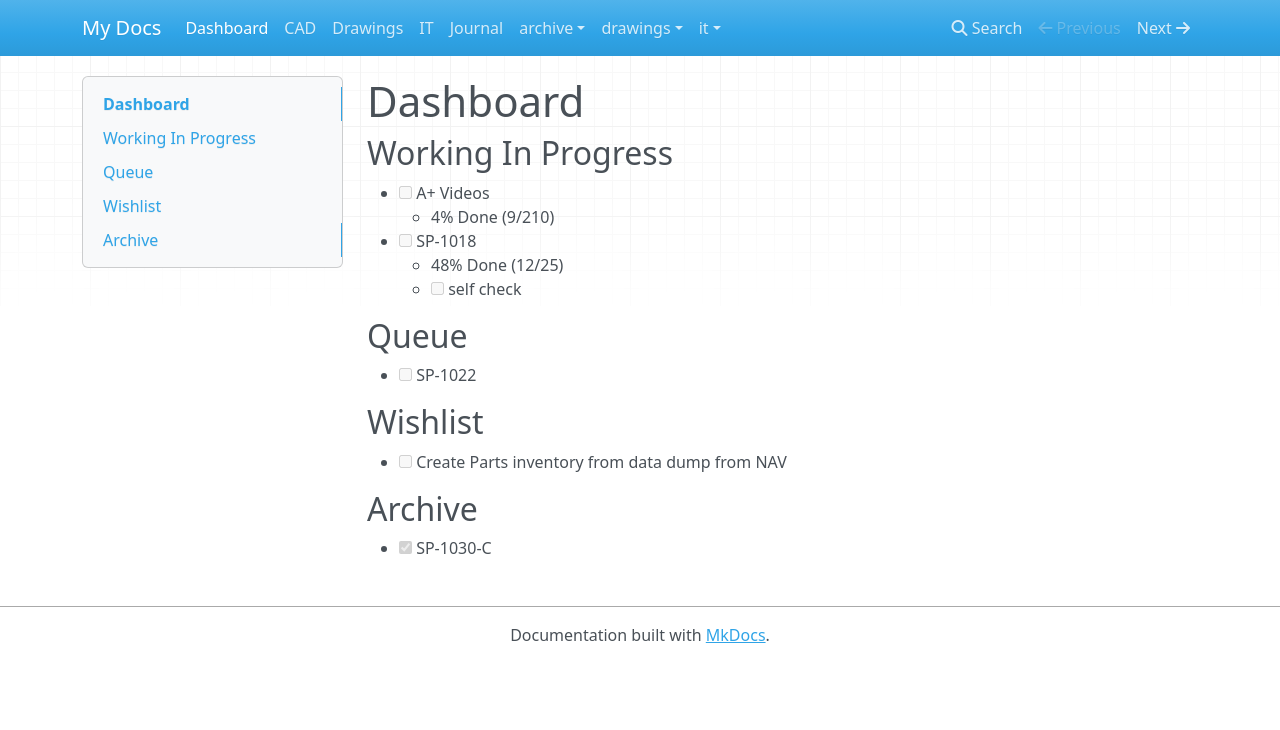
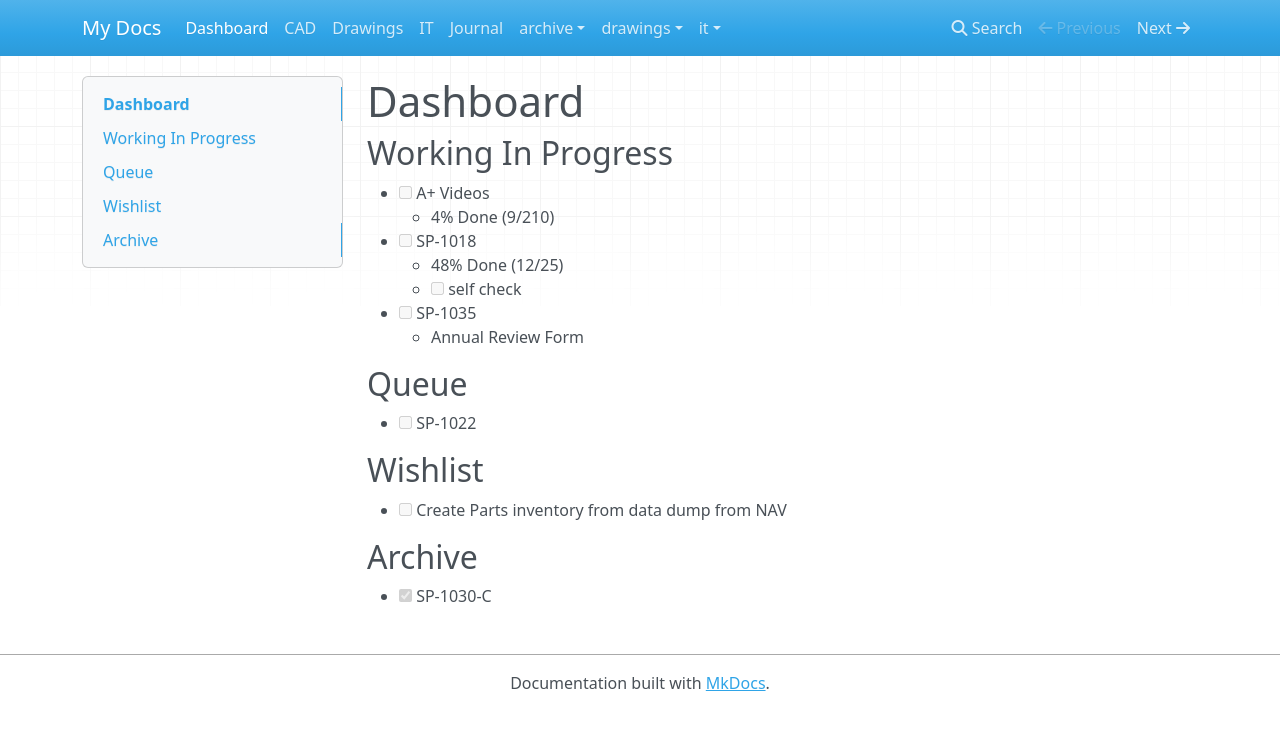
Before and after one commit to linux478/notebook, an MkDocs documentation site: the page built from docs/index.md, in a window 1280 px wide. Shown: the top 730 px of the page. Built offline with MkDocs 1.6.1, drawn with Linux system fonts in a browser that asks for light colours; nearby versions of some CDN libraries.

Commit message:
ADD SP-1035

```diff
--- a/docs/index.md
+++ b/docs/index.md
@@ -10,6 +10,8 @@ title: Dashboard
 - [ ] SP-1018
     - 48% Done (12/25)
     - [ ] self check
+- [ ] SP-1035
+    - Annual Review Form
 
 ## Queue
 
```
